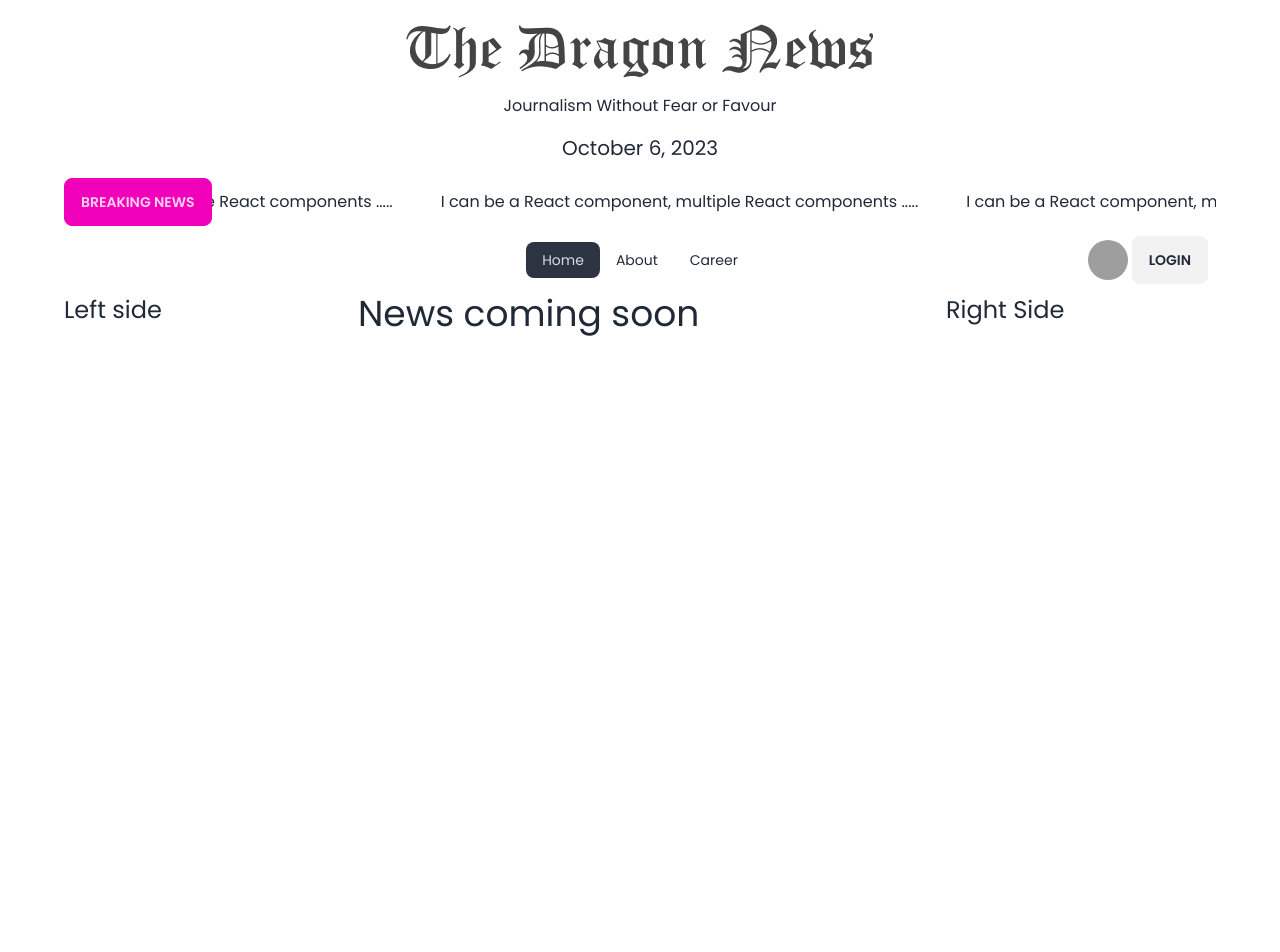
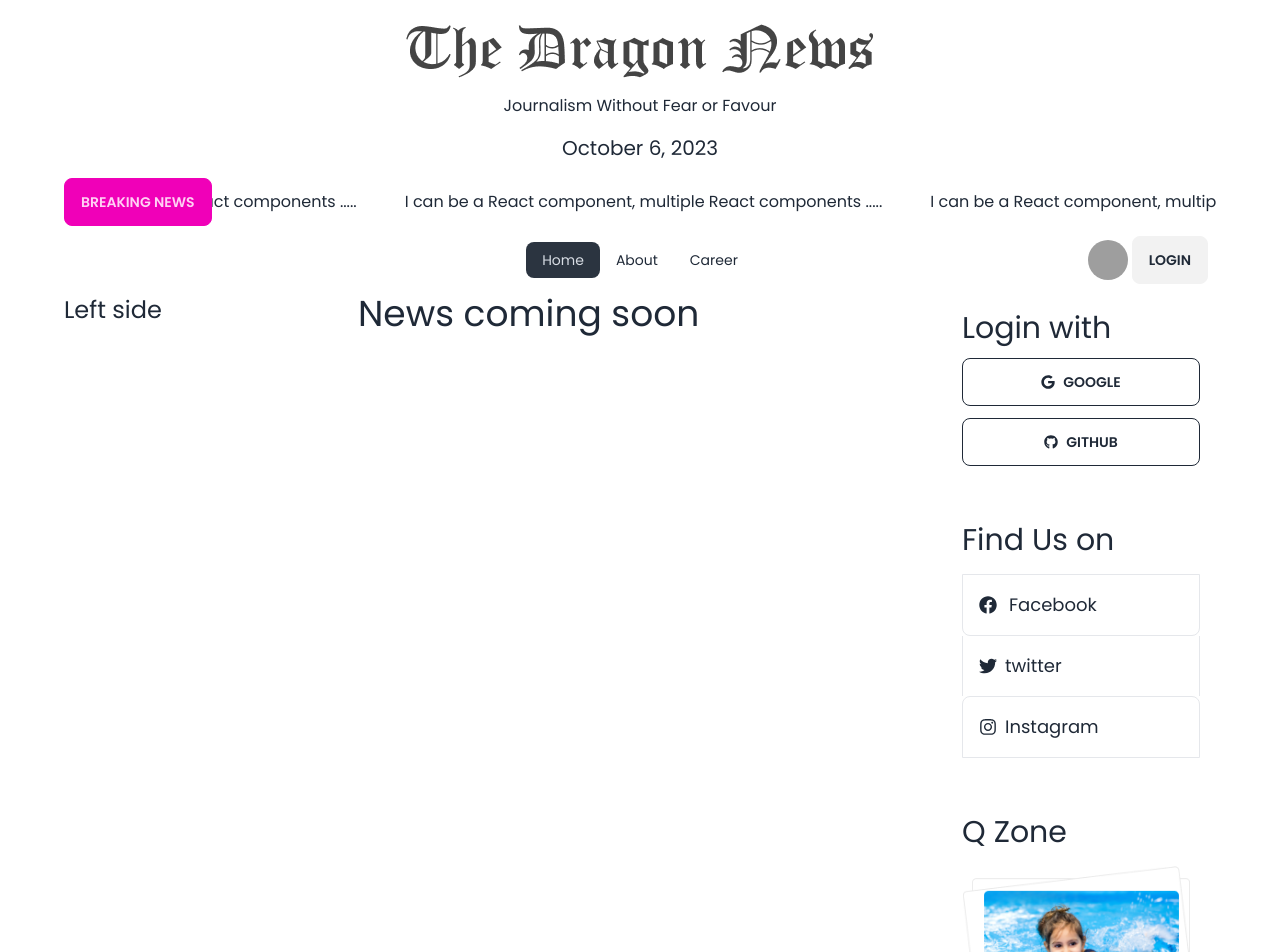
Before and after one commit to GulamRosul/react-dragon-news-auth, a React (Vite) app: page / in a window 1280 px wide. Shown: the top 952 px of the page. Before the commit the page ends 800 px from the top, so only its background shows below. Built offline with nearby package versions, Linux system fonts and the light colour scheme; grey boxes are pictures that could not be loaded.

Commit message:
Added by Right navigation and info with icons

```diff
--- a/package.json
+++ b/package.json
@@ -17,6 +17,7 @@
     "react": "^18.2.0",
     "react-dom": "^18.2.0",
     "react-fast-marquee": "^1.6.1",
+    "react-icons": "^4.11.0",
     "react-router-dom": "^6.16.0",
     "sort-by": "^1.2.0"
   },
--- a/src/pages/shared/RightSideNav/RightSideNav.jsx
+++ b/src/pages/shared/RightSideNav/RightSideNav.jsx
@@ -1,7 +1,55 @@
+import {
+  FaFacebook,
+  FaGithub,
+  FaGoogle,
+  FaInstagram,
+  FaTwitter,
+} from "react-icons/fa";
+import qZone1 from "../../../assets/qZone1.png";
+import qZone2 from "../../../assets/qZone2.png";
+import qZone3 from "../../../assets/qZone3.png";
+
 const RightSideNav = () => {
   return (
     <div>
-      <h2 className="text-2xl">Right Side </h2>
+      <div className="p-4 space-y-3 mb-6">
+        <h2 className="text-3xl">Login with</h2>
+        <button className="btn btn-outline w-full">
+          <FaGoogle></FaGoogle>
+          Google
+        </button>
+        <button className="btn btn-outline w-full ">
+          <FaGithub></FaGithub>
+          GitHub
+        </button>
+      </div>
+      <div className="p-4  mb-6">
+        <h2 className="text-3xl mb-4">Find Us on</h2>
+        <a
+          className="p-4 flex text-lg items-center border rounded-b-lg"
+          href=""
+        >
+          <FaFacebook className="mr-3"></FaFacebook>
+          Facebook
+        </a>
+        <a className="p-4 flex text-lg items-center border-x " href="">
+          <FaTwitter className="mr-2"></FaTwitter>
+          twitter
+        </a>
+        <a
+          className="p-4 flex text-lg items-center border rounded-t-lg"
+          href=""
+        >
+          <FaInstagram className="mr-2"></FaInstagram>
+          Instagram
+        </a>
+      </div>
+      <div className="p-4  mb-6">
+        <h2 className="text-3xl mb-4">Q Zone</h2>
+        <img src={qZone1} alt="" />
+        <img src={qZone2} alt="" />
+        <img src={qZone3} alt="" />
+      </div>
     </div>
   );
 };
```
Also changed, not shown: 1 other file (tests, documents, lock files or other folders).
